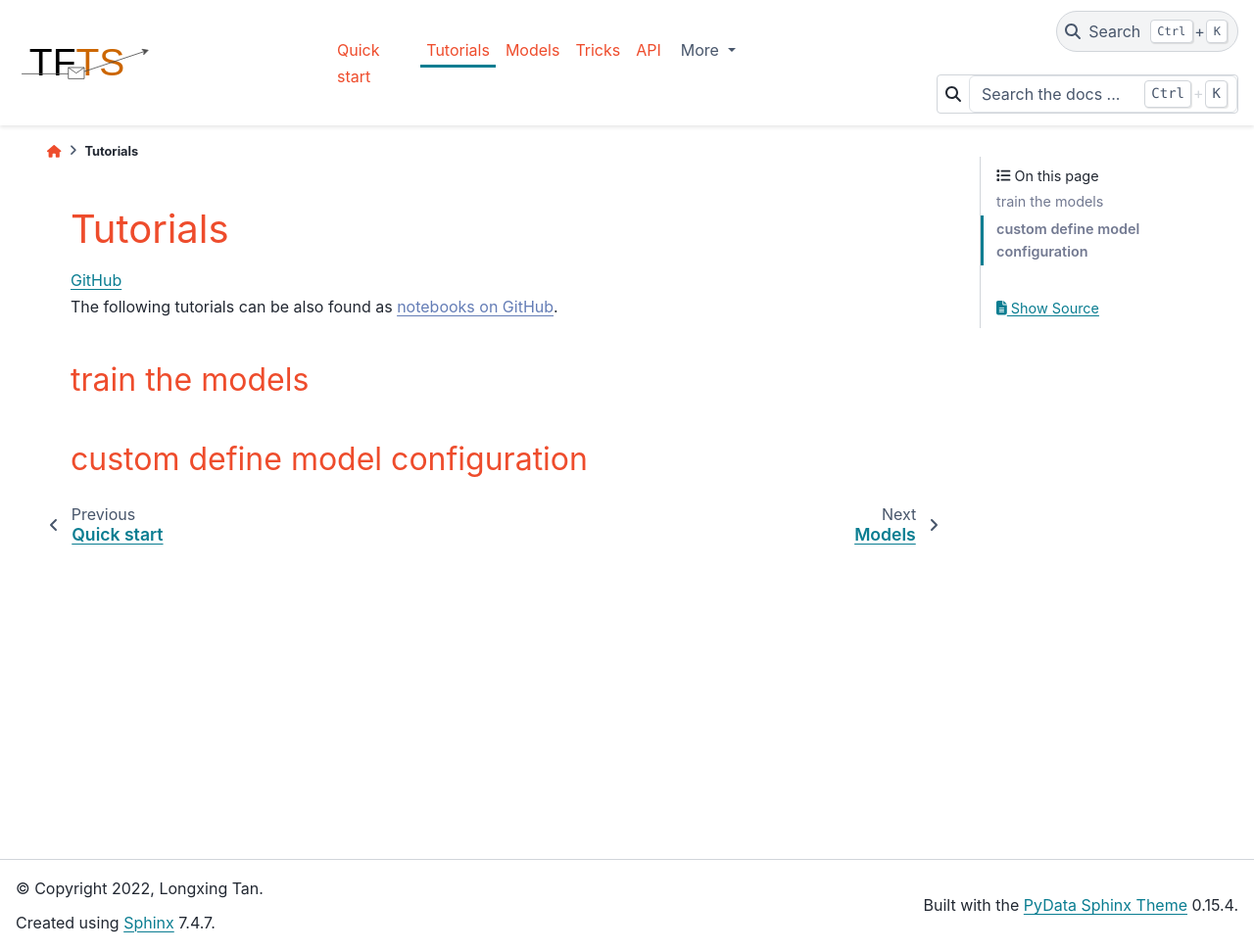
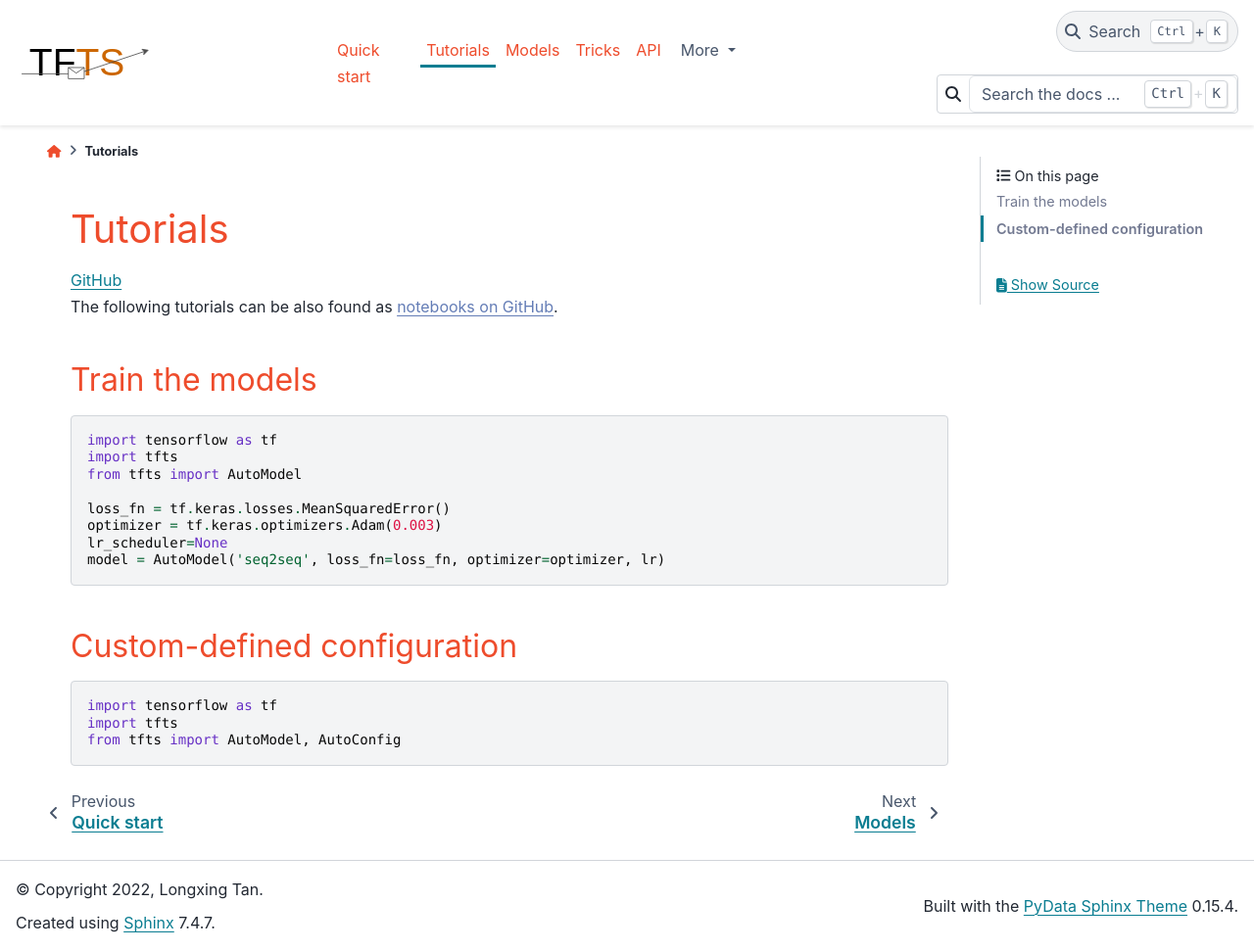
Before and after one commit to LongxingTan/Time-series-prediction, a Sphinx documentation site: the page built from docs/source/tutorials.rst, in a window 1280 px wide and 971 px high. Shown: the whole window at 98% size. Built offline with Sphinx 7.4.7 and the PyData theme 0.15.4, drawn with Linux system fonts in a browser that asks for light colours.

Commit message:
refactor: update docs

```diff
--- a/docs/source/tricks.rst
+++ b/docs/source/tricks.rst
@@ -3,10 +3,13 @@ Tricks
 
 .. _tricks:
 
-How to use it in competition
+Flexible usage in competition
 ~~~~~~~~~~~~~~~~~~~~~~~~~~~~~~~~~
 
 If you want a better performance, you can import tfts source code to modify the model directly. That's how I use it in competitions.
 
 * `The TFTS BERT model <https://github.com/LongxingTan/KDDCup2022-Baidu>`_ wins the 3rd place in `Baidu KDD Cup 2022 <https://aistudio.baidu.com/aistudio/competition/detail/152/0/introduction>`_
 * `The TFTS Seq2Seq mode <https://github.com/LongxingTan/Data-competitions/tree/master/tianchi-enso-prediction>`_ wins the 4th place of `Tianchi ENSO prediction <https://tianchi.aliyun.com/competition/entrance/531871/introduction>`_
+
+General Tricks in models
+~~~~~~~~~~~~~~~~~~~~~~~~~~~~
--- a/docs/source/tutorials.rst
+++ b/docs/source/tutorials.rst
@@ -9,12 +9,29 @@ Tutorials
 
 The following tutorials can be also found as `notebooks on GitHub <https://github.com/longxingtan/time-series-prediction/tree/master/notebooks>`_.
 
-train the models
+Train the models
 -----------------
 
+.. code-block:: python
 
-custom define model configuration
+	import tensorflow as tf
+	import tfts
+	from tfts import AutoModel
+
+	loss_fn = tf.keras.losses.MeanSquaredError()
+	optimizer = tf.keras.optimizers.Adam(0.003)
+	lr_scheduler=None
+	model = AutoModel('seq2seq', loss_fn=loss_fn, optimizer=optimizer, lr)
+
+
+Custom-defined configuration
 ----------------------------------------
+
+.. code-block:: python
+
+	import tensorflow as tf
+	import tfts
+	from tfts import AutoModel, AutoConfig
 
 
 .. toctree::
```
Also changed, not shown: README.md (+0 -1 lines), README_CN.md (+5 -3 lines), docs/source/models.rst (+9 -10 lines), docs/source/quick-start.rst (+5 -7 lines), 1 other file.
